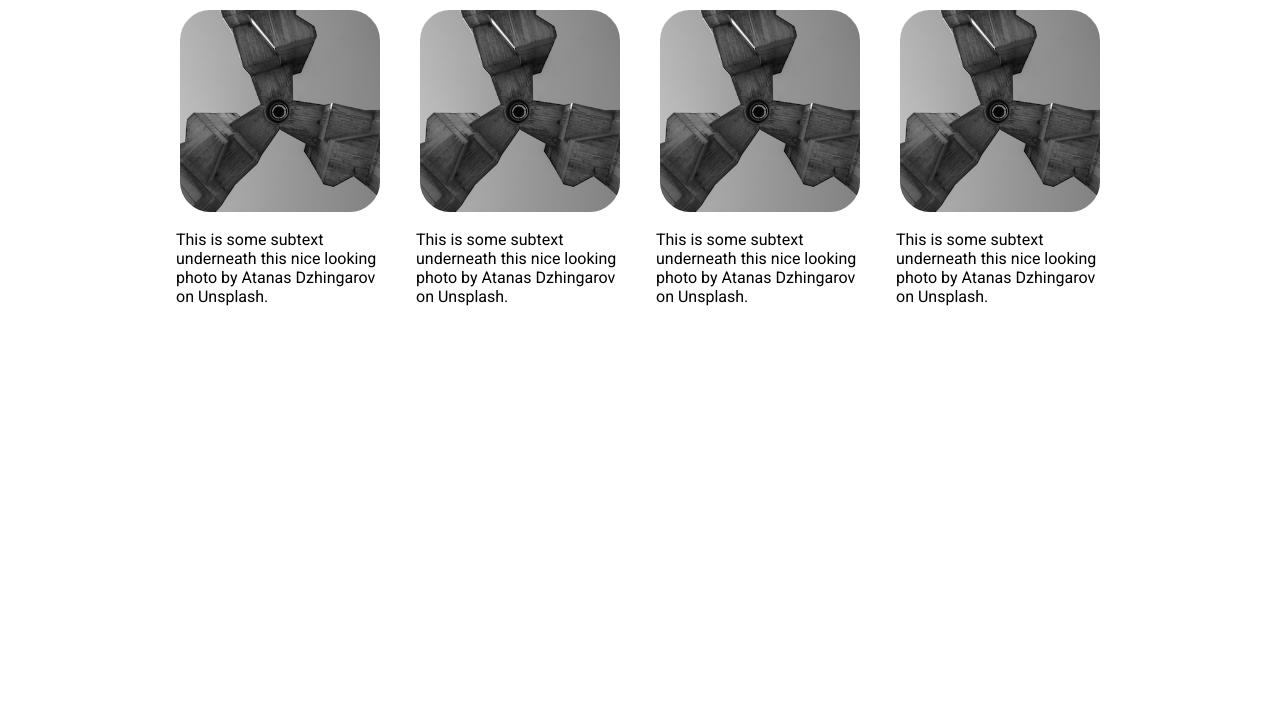
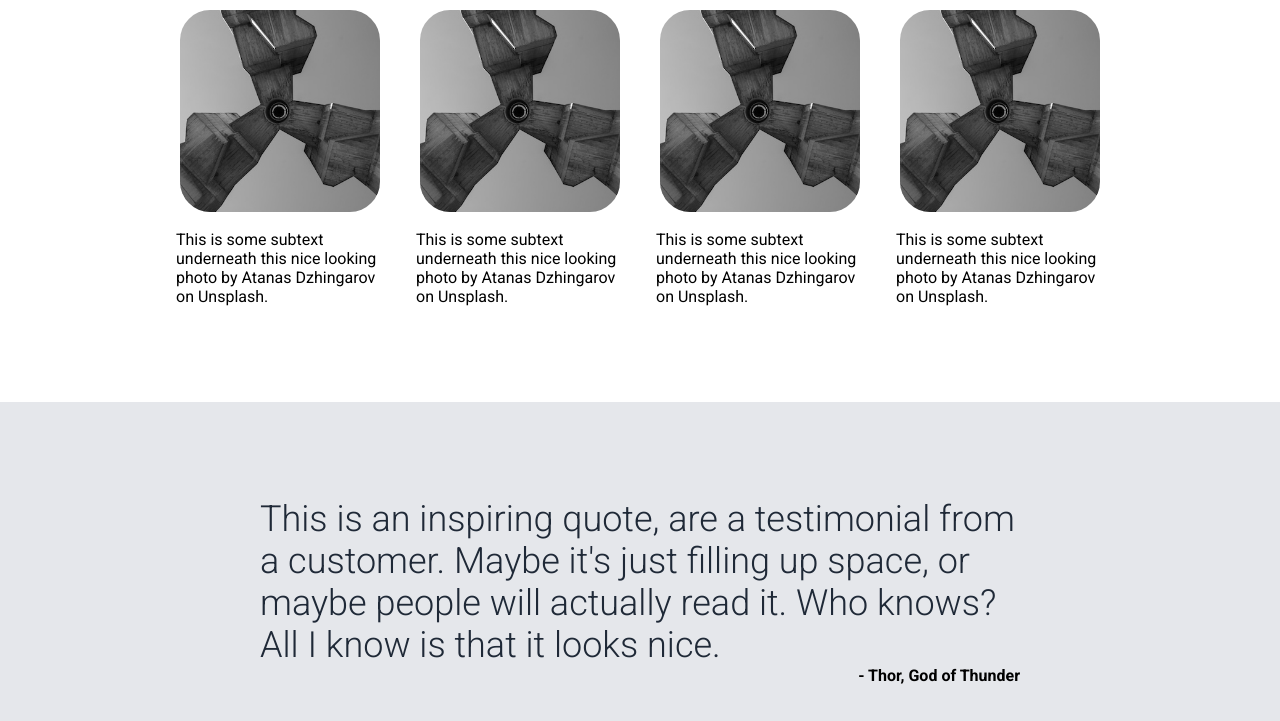
Before and after one commit to gbntb/landing-page, a plain HTML site: page index.html in a window 1280 px wide. Shown: the part 694-1415 px from the top of the page. Before the commit the page ends 1096 px from the top, so only its background shows below. Drawn offline with Linux system fonts and the light colour scheme.

Commit message:
Complete quote section

```diff
--- a/index.html
+++ b/index.html
@@ -58,5 +58,14 @@
             </div>
         </div>
     </div>
+
+    <!-- QUOTE -->
+    <div class="quote">
+        <p class="quote-text">
+            This is an inspiring quote, are a testimonial from a customer. Maybe it's just filling up
+            space, or maybe people will actually read it. Who knows? All I know is that it looks nice.
+        </p>
+        <p class="quote-signature">- Thor, God of Thunder</p>
+    </div>
 </body>
 </html>
--- a/styles.css
+++ b/styles.css
@@ -108,3 +108,21 @@ body {
 .info-text {
     font-size: 16px;
 }
+
+.quote {
+    background-color: #e5e7eb;
+    display: flex;
+    flex-direction: column;
+    padding: 96px 260px;
+}
+
+.quote-text {
+    color: #1f2937;
+    font-size: 36px;
+    font-weight: 300;
+}
+
+.quote-signature {
+    font-weight: bold;
+    align-self: flex-end;
+}
```
